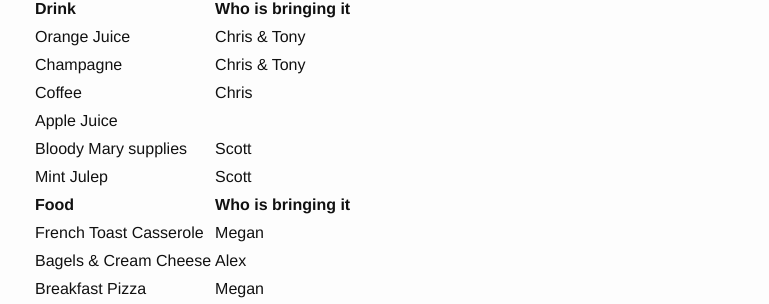
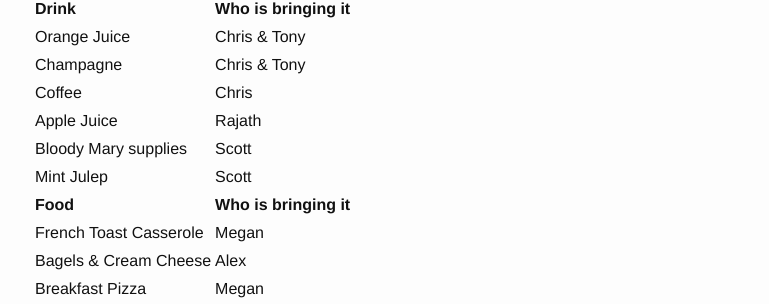
Before and after one commit to chlady/chlady.github.io, a Jekyll site: the page built from brunch.md, in a window 1280 px wide. Shown: the part 285-589 px from the top of the page, without its empty margins (238-1007 px from the left). Built offline with Jekyll 4.4.1, drawn with Linux system fonts in a browser that asks for light colours.

Commit message:
Adds Rajath's contribution

```diff
--- a/brunch.md
+++ b/brunch.md
@@ -16,7 +16,7 @@ Please let me know what you'll be bringing (via, text, email, whatever) so I can
 | Orange Juice | Chris & Tony
 | Champagne | Chris & Tony
 | Coffee | Chris
-| Apple Juice |
+| Apple Juice | Rajath
 | Bloody Mary supplies | Scott
 | Mint Julep | Scott
 |---
```
